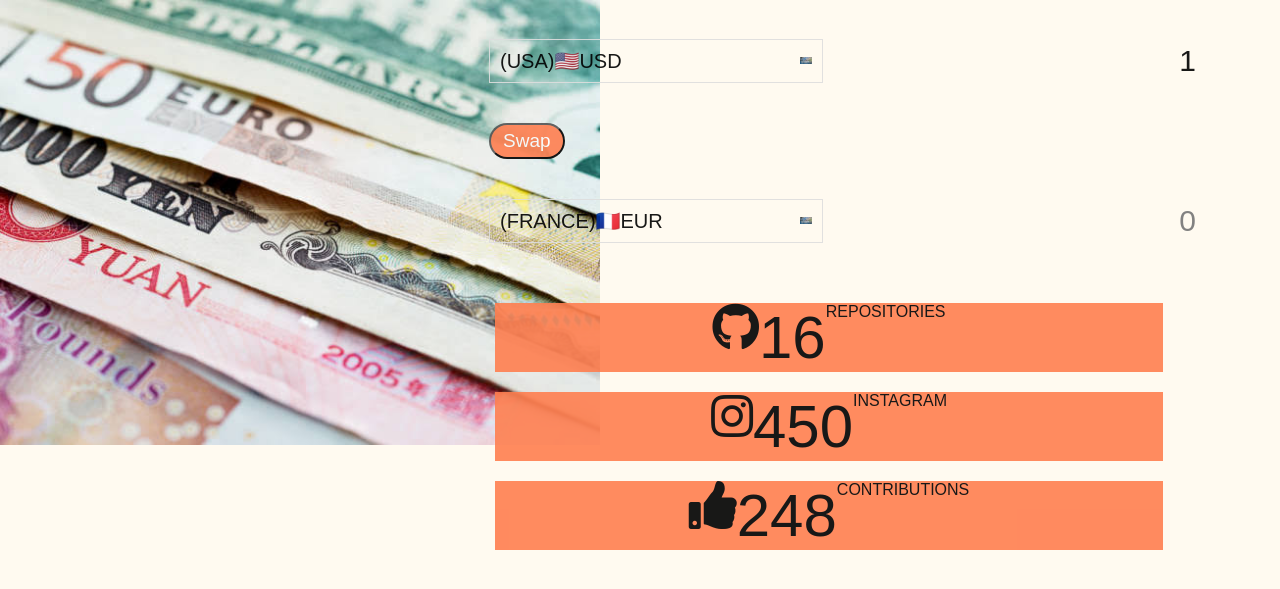
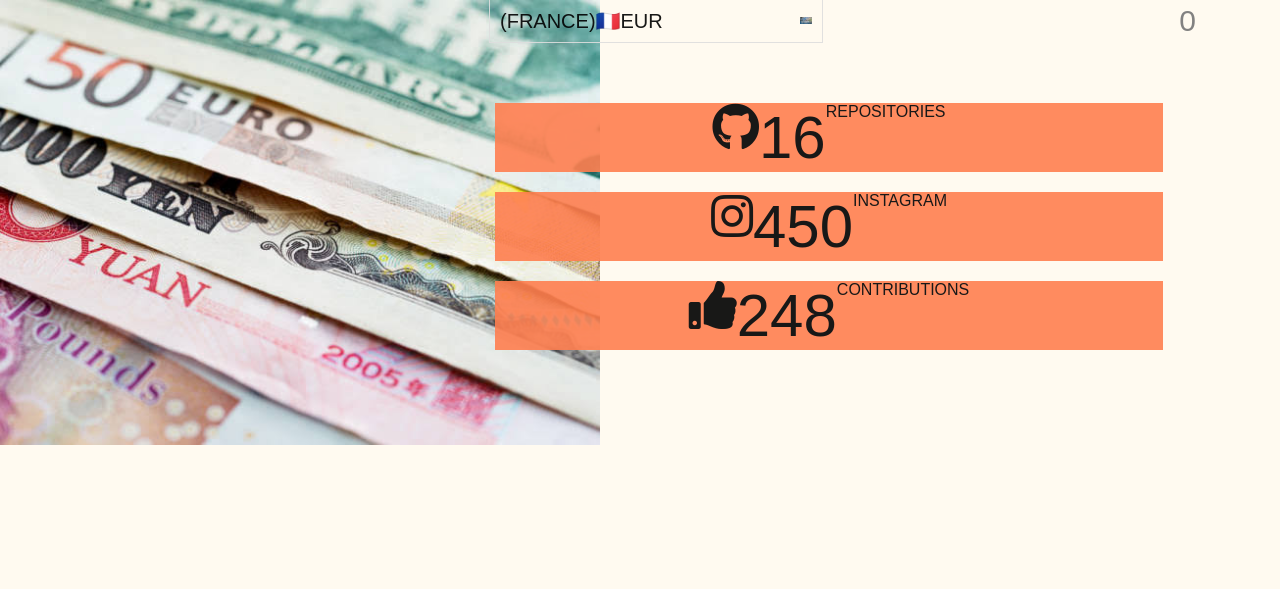
Before and after one commit to Anshluthra1/currencyexchange, a PHP site: page / in a window 1280 px wide. Shown: the top 589 px of the page. Run offline with PHP 8.4, Linux system fonts and the light colour scheme; some libraries are stand-ins or nearby versions.

Commit message:
Create style.css

```diff
--- a/style.css
+++ b/style.css
@@ -15,8 +15,8 @@ body {
   align-items: center;
   justify-content: center;
   height: 100vh;
-  margin-top: 215px;
-  padding: 40px;
+  margin-top: 15px;
+  padding: 0px;
 	background-image: url(IMG_4107.JPG);
 	background-size: 600px,auto,100%;
 	height: 200px;
```
